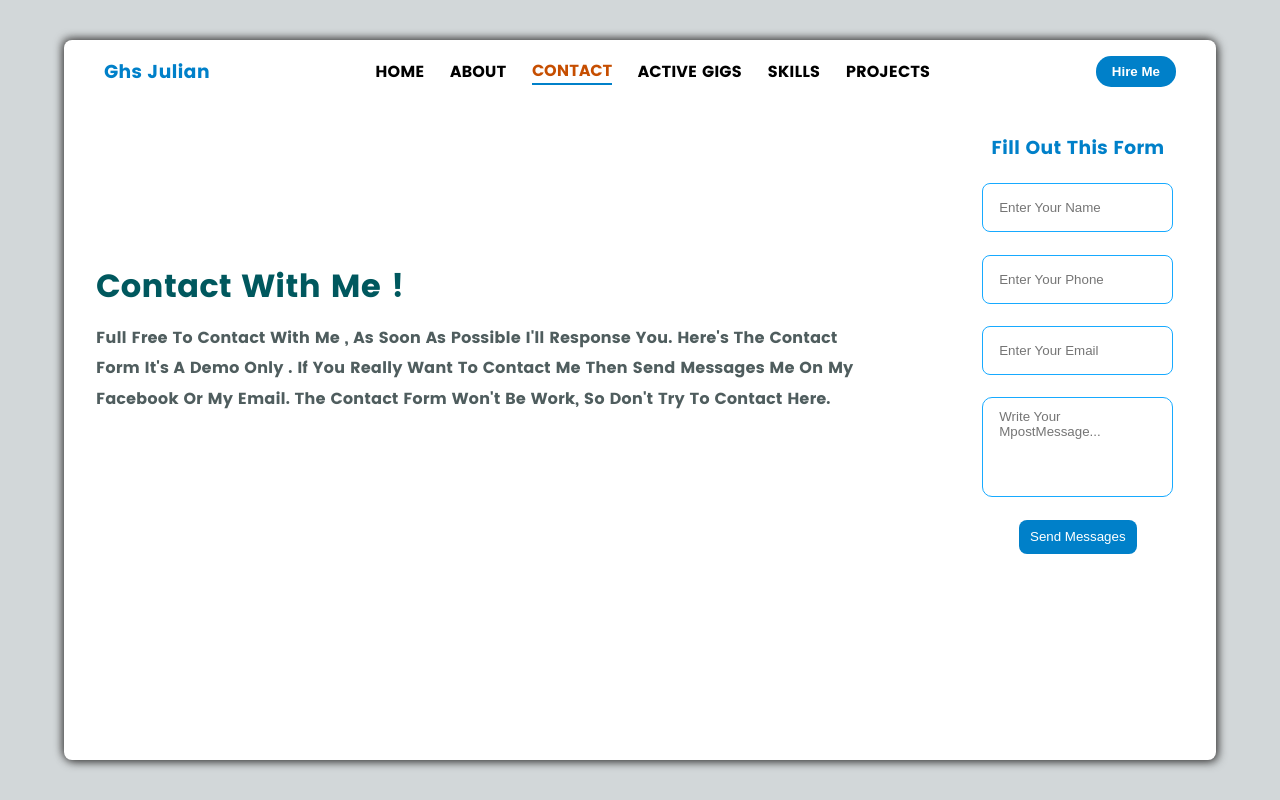
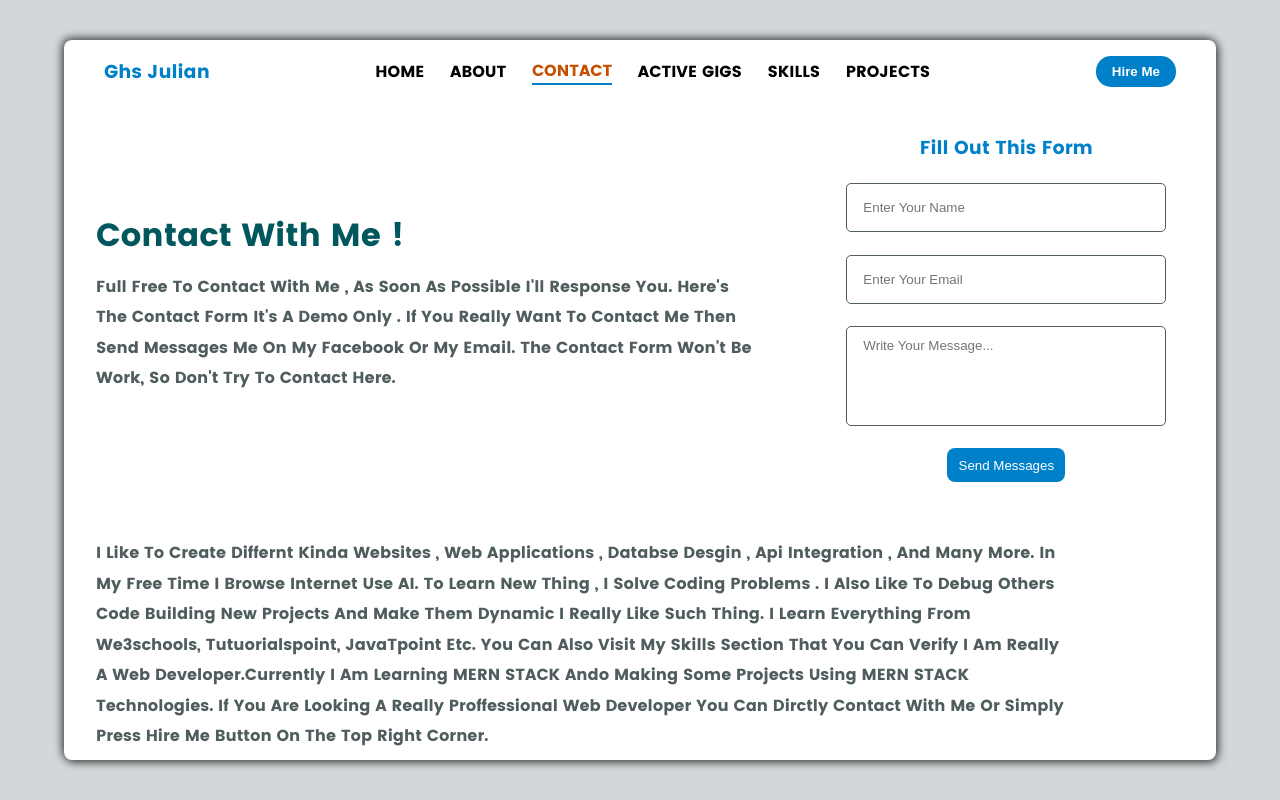
Before and after one commit to ghsjulian/ghs-cv, a React (Vite) app: page /about in a window 1280 px wide. Both pictures are taken after a click on the button "Hire Me". Built offline with nearby package versions, Linux system fonts and the light colour scheme.

Commit message:
Added the New Content

```diff
--- a/src/assets/css/index.css
+++ b/src/assets/css/index.css
@@ -266,7 +266,8 @@ section .hero-text {
     color: #46494a;
     margin: 0.3rem 0;
 }
-.hero-text article {
+.hero-text article,
+.article article {
     max-width: 90%;
     color: var(--hero-article);
     margin: 0.3rem 0;
@@ -501,7 +502,7 @@ footer {
     align-items: center;
     justify-content: center;
 }
-.hero-img .form {
+.form {
     margin-top: 1rem;
     width: 100%;
     overflow: hidden;
@@ -523,9 +524,9 @@ footer {
     background: transparent;
     padding: 1rem 1rem;
     margin: 0.7rem auto;
-    border-radius: 8px;
-    border: 1px solid #17aaff;
-    color: #17aaff;
+    border-radius: 5px;
+    border: 1px solid var(--hero-article);
+    color: var(--hero-article);
     font-weight: 500;
     width: 90%;
 }
@@ -536,9 +537,9 @@ footer {
     background: transparent;
     padding: 0.7rem 1rem;
     margin: 0.7rem auto;
-    border-radius: 10px;
-    border: 1px solid #17aaff;
-    color: #17aaff;
+    border-radius: 5px;
+    border: 1px solid var(--hero-article);
+    color: var(--hero-article);
     font-weight: 500;
     font-family: Sans-Serif;
     height: 100px;
@@ -546,7 +547,7 @@ footer {
 .form input:focus,
 .form textarea:focus {
     transition: 0.3s ease-in;
-    border: 1px solid #00eb02;
+    border: 1px solid #148705;
 }
 .form button {
     border: none;
@@ -555,6 +556,7 @@ footer {
     padding: 0.6rem 0.7rem;
     margin: 0.7rem auto;
     border-radius: 8px;
+    text-align: center;
     color: var(--white);
     font-weight: 500;
     transition: 0.3s ease-in;
@@ -637,7 +639,8 @@ footer {
         margin-left: 0;
     }
     .hero-text article,
-    .one-section article {
+    .one-section article,
+    .article article {
         width: 100%;
         max-width: 100%;
     }
--- a/src/components/AboutSection.jsx
+++ b/src/components/AboutSection.jsx
@@ -9,15 +9,15 @@ const AboutSection = () => {
                     <h2>About Myself</h2>
                     <h2>Thanks For Reading Myself !</h2>
                     <article>
-                 I'm Julie, a professional web developer and designer.
-                 I am a student department of English. I am doing a graduation in English.
-                 Web Development is my hobby and i have learned everything about coding and website development from self learning.
-                 Most of them i have learned from Internet.
-                 I love my self study. I am from Bangladesh.
-                 I live in Bangladesh with my parents in a small village of Bangladesh.
-                 Web development and designing is my most favorite one. I love my choice and , i learn new things everyday from the internet.
-                 To know more about myself or wanna talk with me please contact me or hire me for your requirements.
-                </article>
+                        Hello I am Ghs Julian . A professional web developer and
+                        web desginer. I am from Bangladesh . I live with my
+                        parents in a village of Bangladesh. coding and web
+                        development is my passion and hobby. Though I am not a
+                        student but i have learn the web technologies from
+                        online recorses and i made so many projects. Currently i
+                        am studying in Honourse 2nd flore department of English.
+                        Actully i am doing a graduation in English.
+                    </article>
                 </div>
                 <div className="hero-img">
                     <img
@@ -27,6 +27,22 @@ const AboutSection = () => {
                     />
                 </div>
             </section>
+            <section className="article">
+                <article>
+                    I like to create differnt kinda websites , web applications
+                    , databse desgin , api integration , and many more. In my
+                    free time i browse internet use AI. to learn new thing , i
+                    solve coding problems . i also like to debug others code
+                    building new projects and make them dynamic i really like
+                    such thing. I learn everything from we3schools,
+                    Tutuorialspoint, JavaTpoint etc. You can also visit my
+                    skills section that you can verify i am really a web
+                    developer.Currently i am learning MERN STACK ando making some
+                    projects using MERN STACK technologies. If you are looking a really proffessional
+                    web developer you can dirctly contact with me or simply press hire me button on
+                    the top right corner.
+                </article>
+            </section>
         </>
     );
 };
--- a/src/components/Contact.jsx
+++ b/src/components/Contact.jsx
@@ -2,30 +2,46 @@ import React from "react";
 
 const Contact = () => {
     document.title =
-        "Contact With Me - If You want to hire me you can contact me here";
+        "Contact With Me - Hire Ghs Ghs Julian For Your Project | Contact With Ghs Julian";
     return (
+        <>
             <section id="about">
                 <div className="hero-text">
                     <h2>Contact With Me !</h2>
                     <article data-aos="zoom-in">
                         Full Free to contact with me , as soon as possible I'll
-                    response you. here's the contact form it's a demo only . if
-                    you really want to contact me then send messages me on my
-                    Facebook or My Email. The contact form won't be work, so
-                    don't try to contact here.
+                        response you. here's the contact form it's a demo only .
+                        if you really want to contact me then send messages me
+                        on my Facebook or My Email. The contact form won't be
+                        work, so don't try to contact here.
                     </article>
                 </div>
-            <div className="hero-img">
                 <div className="form">
                     <h3>Fill Out This Form</h3>
                     <input type="text" placeholder="Enter Your Name" />
-                        <input type="number" placeholder="Enter Your Phone" />
                     <input type="email" placeholder="Enter Your Email" />
-                        <textarea placeholder="Write Your MpostMessage..."></textarea>
+                    <textarea placeholder="Write Your Message..."></textarea>
                     <button className="contact-btn">Send Messages</button>
                 </div>
-            </div>
             </section>
+            <section className="article">
+                <article>
+                    I like to create differnt kinda websites , web applications
+                    , databse desgin , api integration , and many more. In my
+                    free time i browse internet use AI. to learn new thing , i
+                    solve coding problems . i also like to debug others code
+                    building new projects and make them dynamic i really like
+                    such thing. I learn everything from we3schools,
+                    Tutuorialspoint, JavaTpoint etc. You can also visit my
+                    skills section that you can verify i am really a web
+                    developer.Currently i am learning MERN STACK ando making
+                    some projects using MERN STACK technologies. If you are
+                    looking a really proffessional web developer you can dirctly
+                    contact with me or simply press hire me button on the top
+                    right corner.
+                </article>
+            </section>
+        </>
     );
 };
 
--- a/src/index.html
+++ b/src/index.html
@@ -1,5 +1,5 @@
 <body>
     <script>
-        window.location.href = "http://localhost:5173";
+        window.location.href = "http://localhost:5173/contact";
     </script>
 </body>
```
Also changed, not shown: public/data/content.txt (added). Lines whose indentation alone changed are shown as unchanged.
